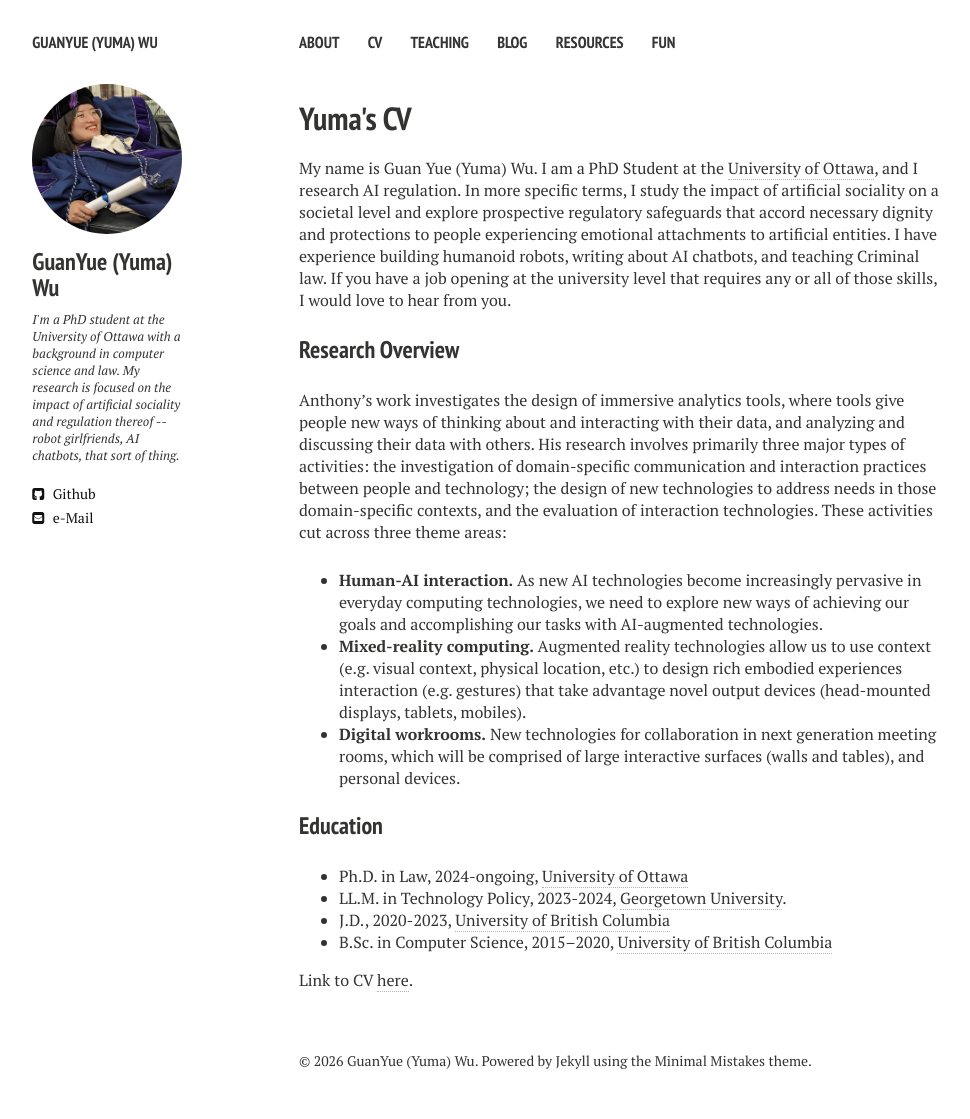
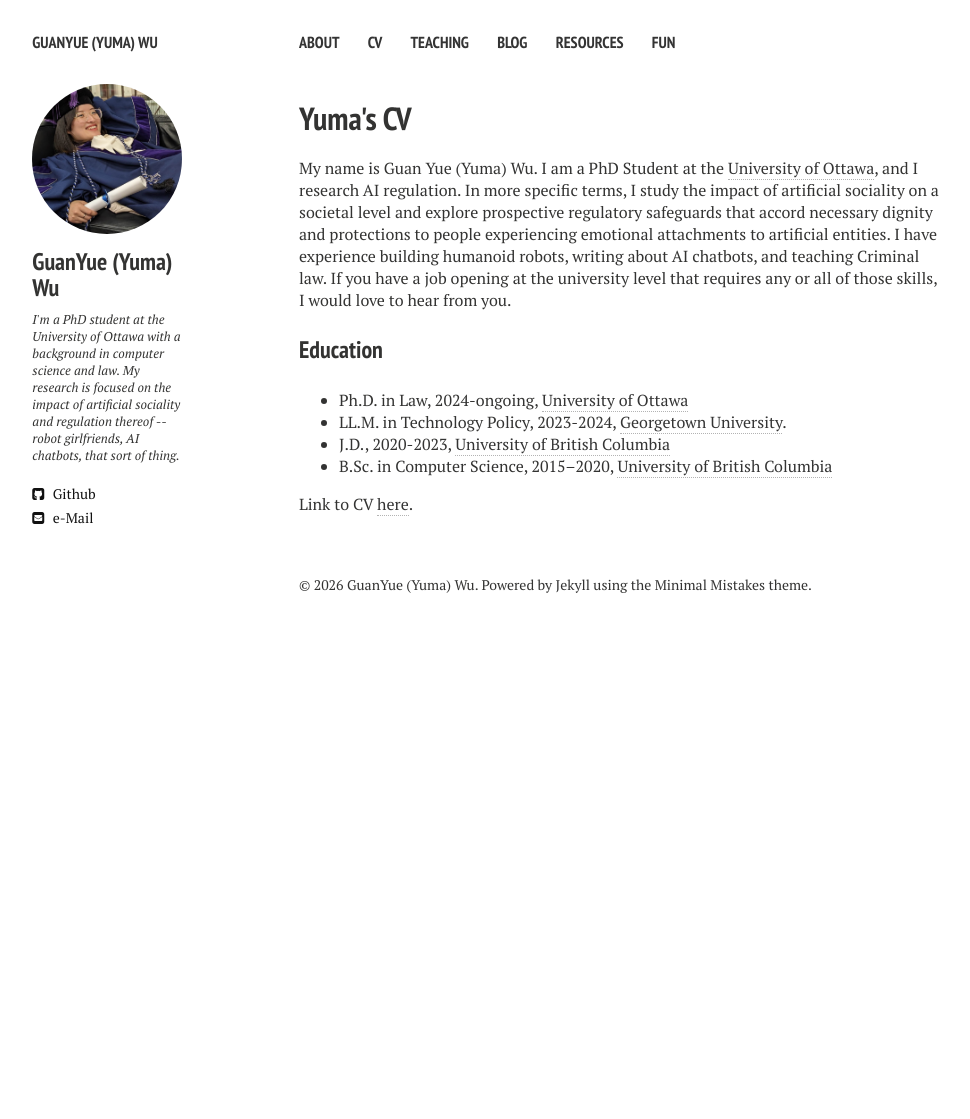
Before and after one commit to yuma-wu/yuma-wu.github.io, a Jekyll site: the page built from _pages/cv.md, in a window 1280 px wide. Shown: the whole page, without its empty margins (21-991 px from the left). Built offline with Jekyll 4.4.1, drawn with Linux system fonts in a browser that asks for light colours; nearby versions of some CDN libraries; after the commit the page ends 900 px from its top, so only the background shows below that.

Commit message:
Deleted Tony's research portion from CV for now

```diff
--- a/_pages/cv.md
+++ b/_pages/cv.md
@@ -8,12 +8,6 @@ My name is Guan Yue (Yuma) Wu. I am a PhD Student at the [University of Ottawa](
 In more specific terms, I study the impact of artificial sociality on a societal level and explore prospective regulatory safeguards that accord necessary dignity and protections to people experiencing emotional attachments to artificial entities.
 I have experience building humanoid robots, writing about AI chatbots, and teaching Criminal law. If you have a job opening at the university level that requires any or all of those skills, I would love to hear from you.
 
-### Research Overview
-Anthony’s work investigates the design of immersive analytics tools, where tools give people new ways of thinking about and interacting with their data, and analyzing and discussing their data with others. His research involves primarily three major types of activities: the investigation of domain-specific communication and interaction practices between people and technology; the design of new technologies to address needs in those domain-specific contexts, and the evaluation of interaction technologies. These activities cut across three theme areas:
-* **Human-AI interaction.** As new AI technologies become increasingly pervasive in everyday computing technologies, we need to explore new ways of achieving our goals and accomplishing our tasks with AI-augmented technologies.
-* **Mixed-reality computing.** Augmented reality technologies allow us to use context (e.g. visual context, physical location, etc.) to design rich embodied experiences interaction (e.g. gestures) that take advantage novel output devices (head-mounted displays, tablets, mobiles).
-* **Digital workrooms.** New technologies for collaboration in next generation meeting rooms, which will be comprised of large interactive surfaces (walls and tables), and personal devices.
-
 ### Education
 * Ph.D. in Law, 2024-ongoing, [University of Ottawa](https://www.uottawa.ca/en)
 * LL.M. in Technology Policy, 2023-2024, [Georgetown University](https://www.georgetown.edu/).
```
